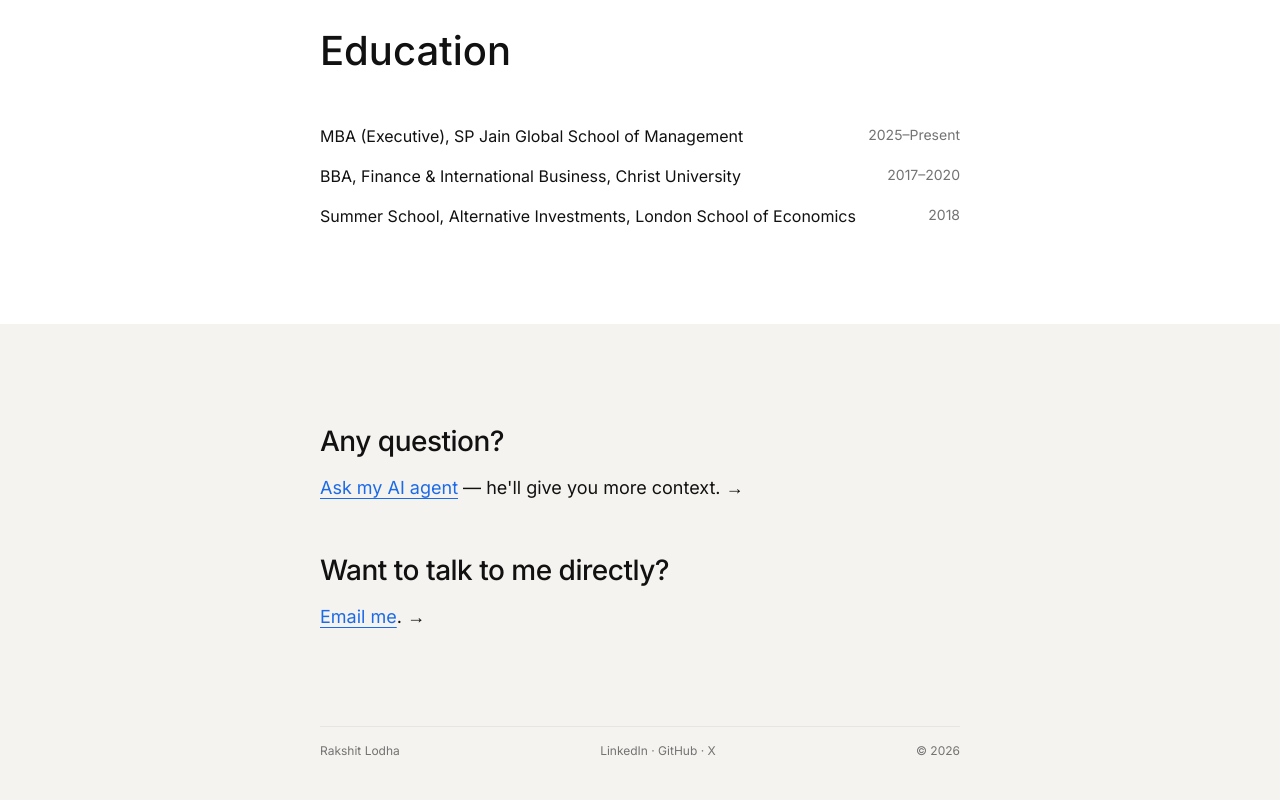
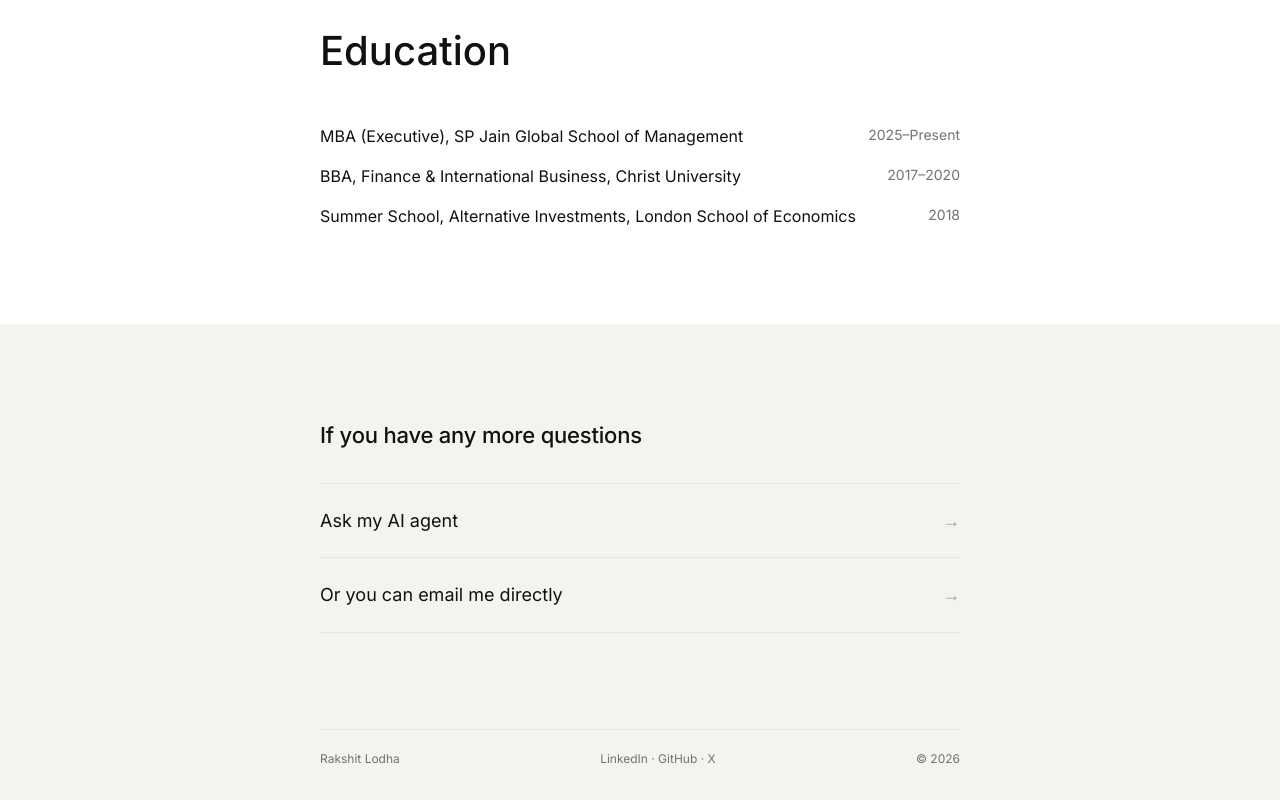
Before and after one commit to Rakshit-Lodha/personal-website, a Next.js app: page / in a window 1280 px wide. Shown: the part 4272-5072 px from the top of the page. Built offline with nearby package versions, Linux system fonts and the light colour scheme.

Commit message:
Massive Updates V3

```diff
--- a/src/components/ClosingSection.tsx
+++ b/src/components/ClosingSection.tsx
@@ -1,67 +1,47 @@
 const footerLinks = [
+  { label: "LinkedIn", href: "https://www.linkedin.com/in/rakshit-lodha-360241187/" },
+  { label: "GitHub", href: "https://github.com/Rakshit-Lodha" },
+  { label: "X", href: "https://x.com/RAKSHITLODHA" },
+];
+
+const actionRows = [
+  { text: "Ask my AI agent", href: "/chat" },
   {
-    label: "LinkedIn",
-    href: "https://www.linkedin.com/in/rakshit-lodha-360241187/",
-  },
-  {
-    label: "GitHub",
-    href: "https://github.com/Rakshit-Lodha",
-  },
-  {
-    label: "X",
-    href: "https://x.com/RAKSHITLODHA",
+    text: "Or you can email me directly",
+    href: "mailto:rakshitlodha.business@gmail.com?subject=Hi%20Rakshit",
   },
 ];
-
-function PromptBlock({
-  heading,
-  href,
-  linkText,
-  suffix,
-}: {
-  heading: string;
-  href: string;
-  linkText: string;
-  suffix: string;
-}) {
-  return (
-    <div>
-      <p className="mb-3 text-[22px] font-medium tracking-[-0.5px] text-[#111111] md:text-[28px]">
-        {heading}
-      </p>
-      <p className="text-base font-normal leading-[1.5] text-[#111111] md:text-lg">
-        <a
-          href={href}
-          className="text-[#1B6AE7] underline decoration-1 underline-offset-4 transition-colors duration-150 hover:text-[#1558c7] hover:decoration-2 focus-visible:outline-2 focus-visible:outline-offset-4 focus-visible:outline-[#1B6AE7]"
-        >
-          {linkText}
-        </a>
-        {suffix}
-      </p>
-    </div>
-  );
-}
 
 export default function ClosingSection() {
   return (
     <section className="bg-background px-6 pt-16 pb-8 text-[#111111] md:pt-24">
       <div className="mx-auto max-w-[640px]">
-        <div className="space-y-8 md:space-y-12">
-          <PromptBlock
-            heading="Any question?"
-            href="/chat"
-            linkText="Ask my AI agent"
-            suffix=" — he'll give you more context. →"
-          />
-          <PromptBlock
-            heading="Want to talk to me directly?"
-            href="mailto:rakshitlodha.business@gmail.com?subject=Hi%20Rakshit"
-            linkText="Email me"
-            suffix=". →"
-          />
+        <p className="text-[18px] font-[500] leading-[1.4] tracking-[-0.2px] text-[#111111] md:text-[22px]">
+          If you have any more questions
+        </p>
+
+        <div className="mt-6 md:mt-8">
+          <hr className="m-0 border-0 border-t-[0.5px] border-neutral-200" />
+          {actionRows.map((row) => (
+            <div key={row.href}>
+              <a
+                href={row.href}
+                className="group flex w-full cursor-pointer items-center justify-between py-5 no-underline focus-visible:outline focus-visible:outline-2 focus-visible:outline-offset-2 focus-visible:outline-[#1B6AE7]/30 md:py-6"
+              >
+                <span className="text-[16px] font-normal leading-[1.4] text-[#111111] md:text-[18px]">
+                  {row.text}
+                </span>
+                <span className="text-[16px] font-normal leading-[1.4] text-neutral-400 transition-[color,transform] duration-200 ease-out group-hover:translate-x-1 group-hover:text-[#1B6AE7] md:text-[18px]">
+                  →
+                </span>
+              </a>
+              <hr className="m-0 border-0 border-t-[0.5px] border-neutral-200" />
+            </div>
+          ))}
         </div>
 
-        <footer className="mt-16 flex flex-col items-center gap-2 border-t border-neutral-200 pt-4 text-[11px] font-normal tracking-normal text-neutral-500 md:mt-24 md:flex-row md:justify-between md:gap-0 md:text-xs">
+        <footer className="mt-16 border-t-[0.5px] border-neutral-200 pt-5 md:mt-24">
+          <div className="flex flex-col items-center gap-2 text-[11px] font-normal text-neutral-500 md:flex-row md:justify-between md:gap-0 md:text-[12px]">
             <span>Rakshit Lodha</span>
             <span>
               {footerLinks.map((link, index) => (
@@ -79,6 +59,7 @@
               ))}
             </span>
             <span>© 2026</span>
+          </div>
         </footer>
       </div>
     </section>
```
Lines whose indentation alone changed are shown as unchanged.
